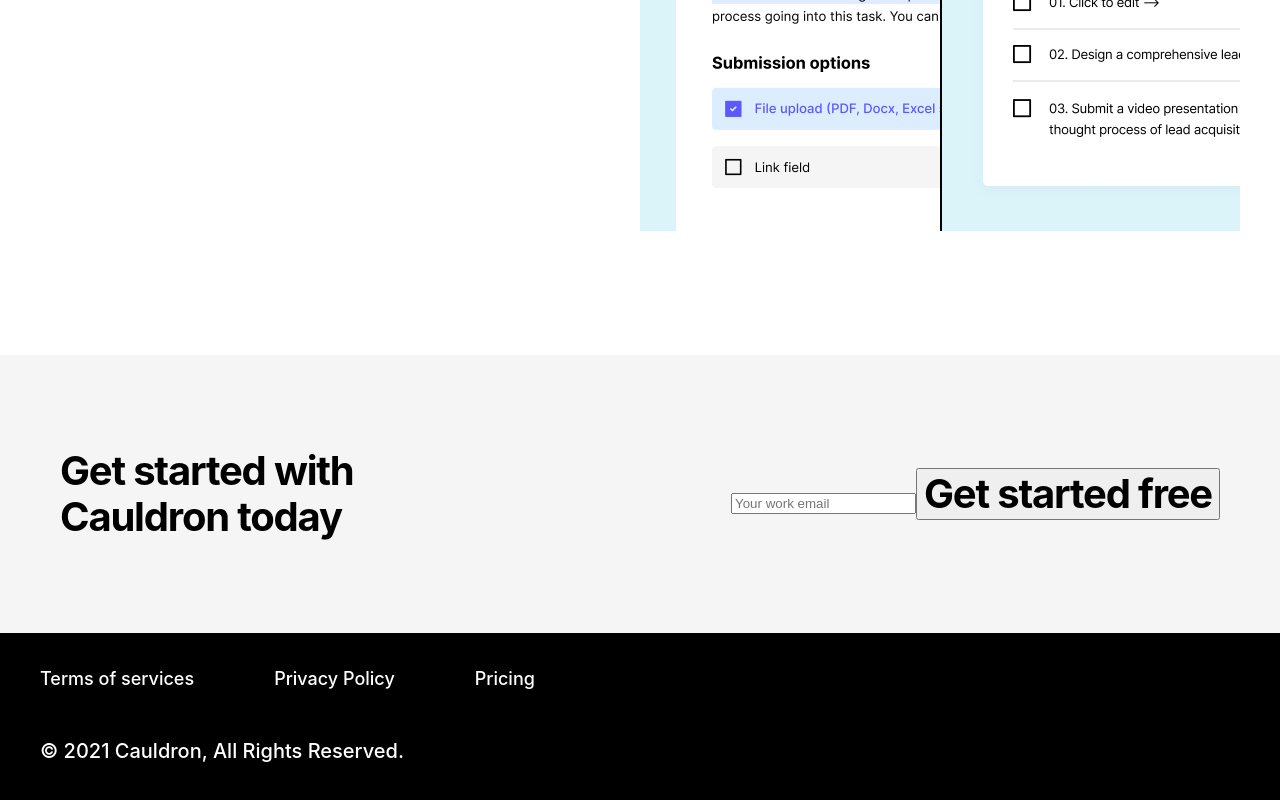
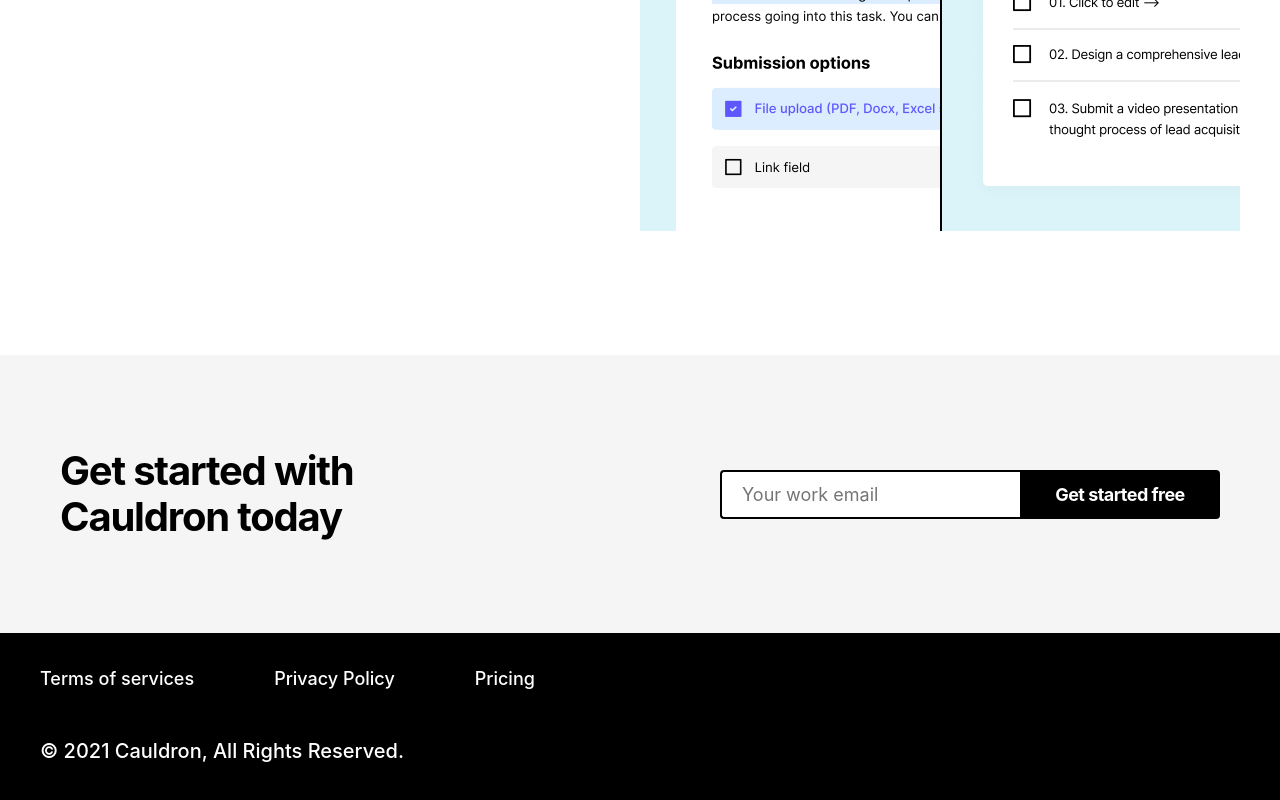
Before and after one commit to jaisharx/cauldron-next, a Next.js app: page / in a window 1280 px wide. Shown: the part 4256-5056 px from the top of the page. Built offline with nearby package versions, Linux system fonts and the light colour scheme.

Commit message:
added fix for form

```diff
--- a/components/page-sections/home/section-last/index.js
+++ b/components/page-sections/home/section-last/index.js
@@ -1,3 +1,4 @@
+import MainCTA from 'components/main-cta/';
 import Section from './styles.js';
 
 export default function SectionLast() {
@@ -5,10 +6,7 @@
         <Section>
             <div className="container">
                 <h2 className="get-started">Get started with Cauldron today</h2>
-                <form className="cta">
-                    <input type="email" placeholder="Your work email" />
-                    <button className="get-started">Get started free</button>
-                </form>
+                <MainCTA/>
             </div>
         </Section>
     );
--- a/components/page-sections/home/section-last/styles.js
+++ b/components/page-sections/home/section-last/styles.js
@@ -1,5 +1,5 @@
+import styled from 'styled-components';
 import section from '../base-section';
-import styled from 'styled-components';
 
 export default styled(section)`
     background-color: #f5f5f5;
@@ -24,4 +24,8 @@
     .cta {
         margin: 0;
     }
+
+    form {
+        margin: 0;
+    }
 `;
--- a/components/page-sections/home/section-two/index.js
+++ b/components/page-sections/home/section-two/index.js
@@ -5,7 +5,7 @@
         <Section>
             <div className="container">
                 <div className="left">
-                    <video className="video" loop="loop" autoplay="autoplay">
+                    <video className="video" loop="loop" autoPlay="autoplay">
                         <source src="/section-second-video.mp4" type="video/mp4" />
                     </video>
                 </div>
```
